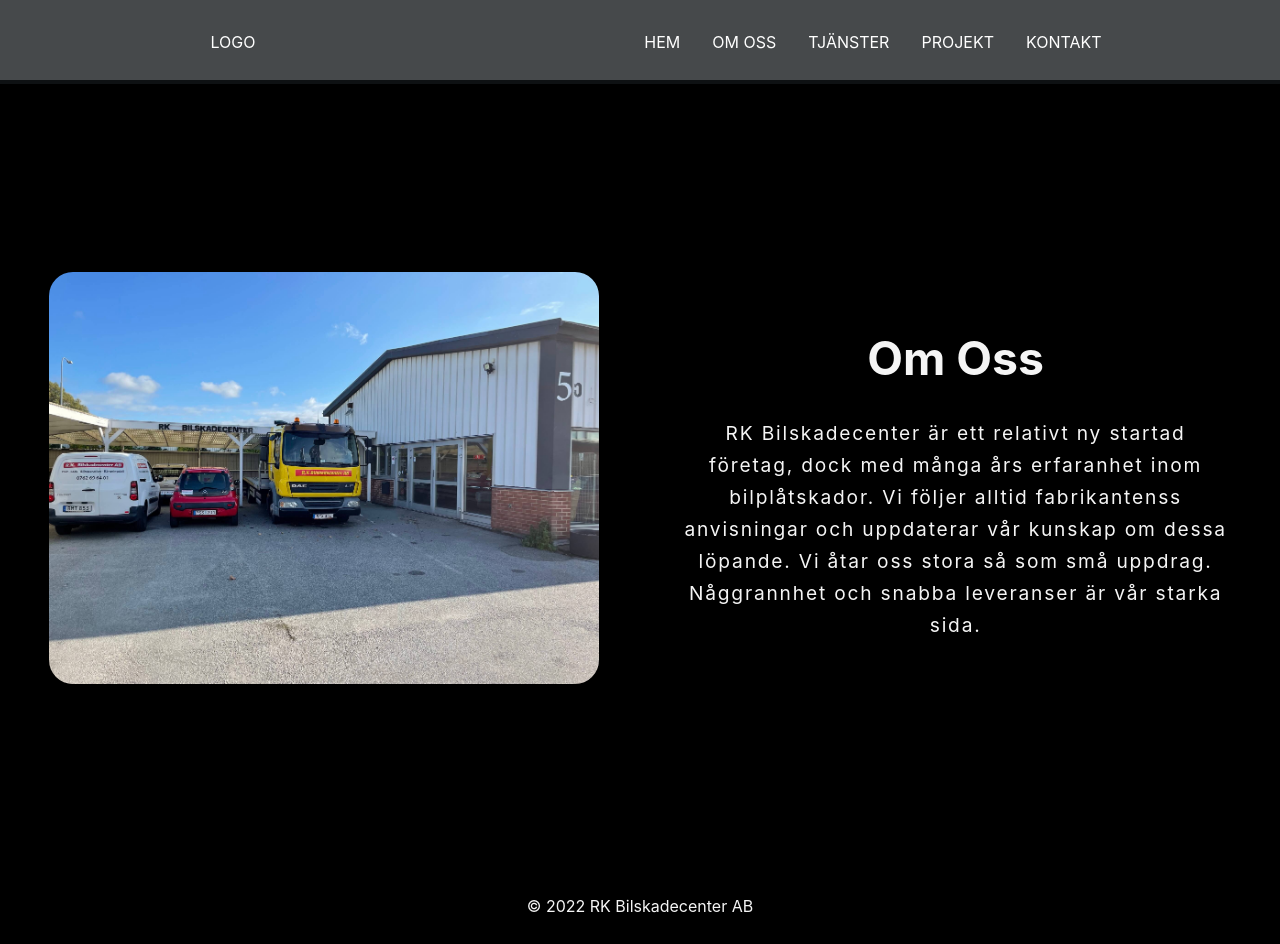
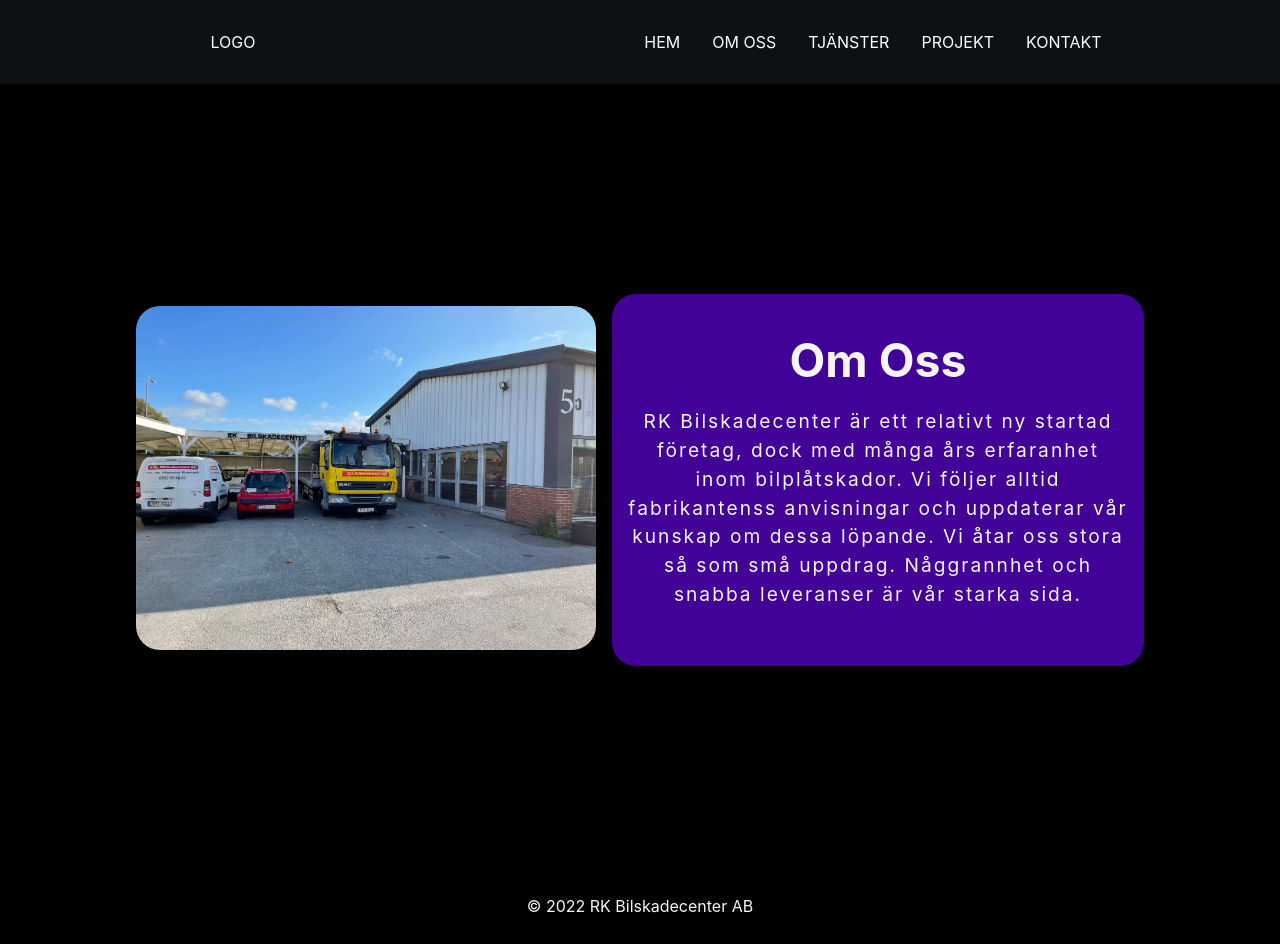
Before and after one commit to DJendryczka/react-rkbil, a React (Create React App) app: page /About in a window 1280 px wide. Built offline with nearby package versions, Linux system fonts and the light colour scheme.

Commit message:
Add styling to about page

```diff
--- a/src/components/pages/About.js
+++ b/src/components/pages/About.js
@@ -1,25 +1,27 @@
-import React from 'react'
-import '../styles/About.css'
+import React from 'react';
+import '../styles/About.css';
 import Aboutimg from '../../assets/rkfront.jpg';
 
 const About = () => {
   return (
-    <div>
-      <div className='container'>
-        <div className='box'>
+    <div className='container'>
+      <div className='container-box'>
+        <div className='img-box'>
           <img src={Aboutimg} alt='RK Bil entrance' className='img' />
         </div>
         <div className='box'>
-        <h1>Om Oss</h1>
-            <p className='about-text'>RK Bilskadecenter är ett relativt ny startad företag, dock med många års erfaranhet inom bilplåtskador.
-              Vi följer alltid fabrikantenss anvisningar och uppdaterar vår kunskap om dessa löpande.
-              Vi åtar oss stora så som små uppdrag.
-              Någgrannhet och snabba leveranser är vår starka sida.
+          <h1 className='about-tittle'>Om Oss</h1>
+          <p className='about-text'>
+            RK Bilskadecenter är ett relativt ny startad företag, dock med många
+            års erfaranhet inom bilplåtskador. Vi följer alltid fabrikantenss
+            anvisningar och uppdaterar vår kunskap om dessa löpande. Vi åtar oss
+            stora så som små uppdrag. Någgrannhet och snabba leveranser är vår
+            starka sida.
           </p>
         </div>
       </div>
     </div>
-  )
-}
+  );
+};
 
-export default About
+export default About;
--- a/src/components/pages/Home.js
+++ b/src/components/pages/Home.js
@@ -3,11 +3,11 @@
 import SplashImg from '../../assets/car.mp4';
 const Home = () => {
   return (
-    <div className='container'>
+    <div className='container-home'>
       <video src={SplashImg} autoPlay loop muted />
       <div className='overlay'></div>
       <div className='header'>
-        <h1>Välkommen till <br/><span className='company-name'>RK Bilskadecenter AB</span></h1>
+        <h1 className='splash-text'>Välkommen till <br/><span className='company-name'>RK Bilskadecenter AB</span></h1>
         <h2>Din lokala bilskadereparatör</h2>
       </div>
     </div>
--- a/src/components/styles/About.css
+++ b/src/components/styles/About.css
@@ -1,40 +1,64 @@
-.container{
+.container {
   width: 100vw;
   height: 100vh;
   background-color: black;
   display: flex;
   justify-content: space-evenly;
   align-items: center;
-    margin-top: 5rem;
+  padding-top: 5rem;
+}
+.container-box {
+  width: 80vw;
+  height: 100vh;
+  background-color: black;
+  display: flex;
+  justify-content: space-evenly;
+  align-items: center;
 }
 
-.box{
+.img-box {
+  max-width: 500px;
+  min-height: 340px;
+  margin: 0.5rem;
 
-   max-width: 550px;
-   height: auto;
-   margin: 2rem;
-
+  border-radius: 1.5rem;
+}
+.box {
+  max-width: 500px;
+  min-height: 340px;
+  background-color: rgb(66, 1, 151);
+  padding: 1rem;
+  border-radius: 1.5rem;
+  margin: 0.5rem;
+  display: flex;
+  flex-direction: column;
+  justify-content: center;
 }
 
-.img{
+.img {
   width: 100%;
-    min-width: 340px;
-    height: auto;
   border-radius: 1.5rem;
 }
-.container h1{
+.about-tittle {
   color: whitesmoke;
   font-size: 2.9rem;
+  margin: 0;
 }
-.about-text{
+.about-text {
   color: whitesmoke;
   font-size: 1.2rem;
-    letter-spacing: 1.8px;
-    line-height: 2rem;
+  letter-spacing: 2px;
+  line-height: 1.8rem;
 }
 
-@media screen and (max-width: 795px) {
-    .container{
+@media screen and (max-width: 1180px) {
+  .container-box {
     flex-direction: column;
   }
+  .about-tittle {
+    font-size: 2rem;
   }
+  .about-text {
+    font-size: 1rem;
+  }
+}
--- a/src/components/styles/Home.css
+++ b/src/components/styles/Home.css
@@ -1,4 +1,4 @@
-.container{
+.container-home{
     height: 100vh;
     width: 100%;
 
@@ -26,9 +26,9 @@
     left: 0;
     width: 100vw;
     height: 100vh;
-    background-color: rgba(0,0,0,0.6);
+    background-color: rgba(0, 0, 0, 0.678);
 }
-.header h1{
+.splash-text{
     color: rgb(240, 234, 234);
     font-size: 5rem;
 }
```
Lines whose indentation alone changed are shown as unchanged.
